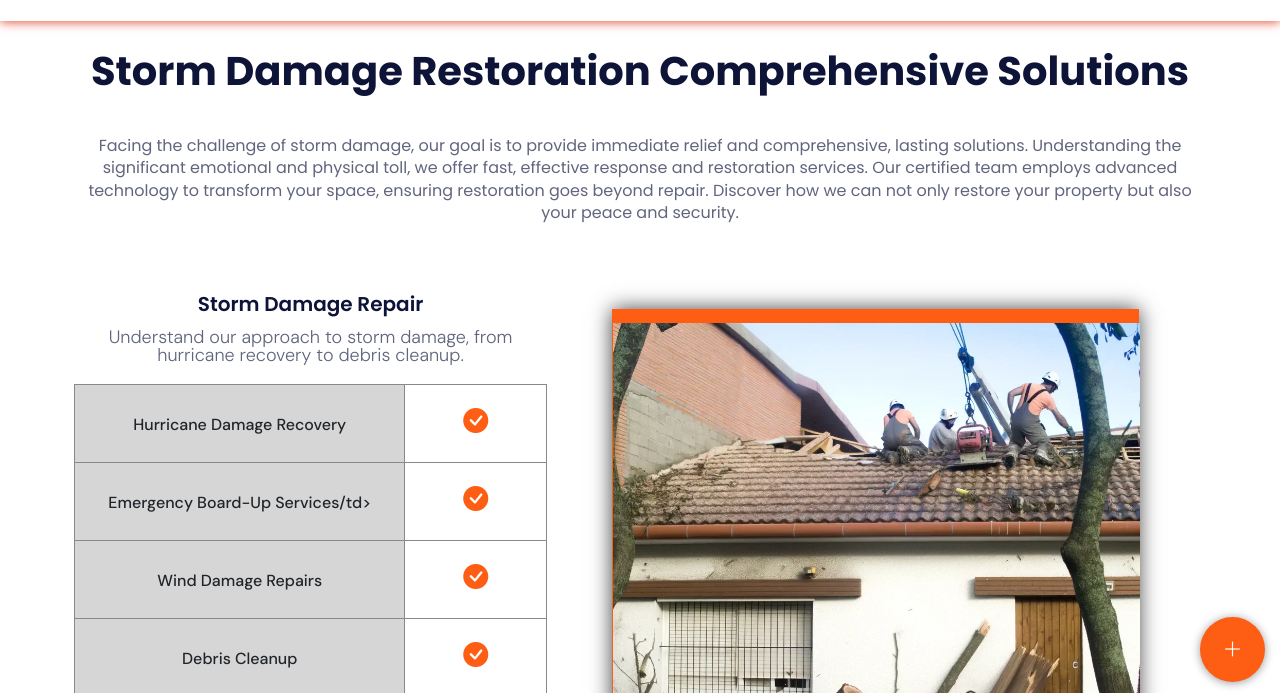
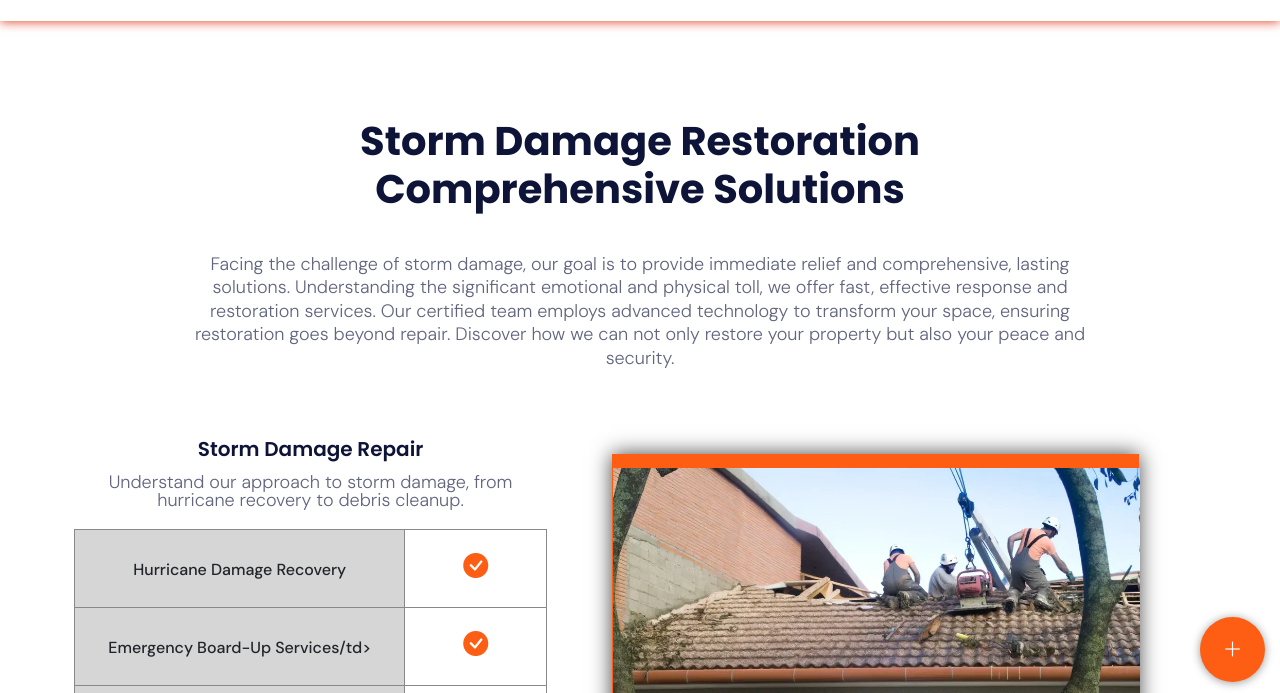
Before and after one commit to Lumaraseo/paramount, a website: page storm.html in a window 1280 px wide. Shown: the part 103-796 px from the top of the page. Drawn offline with nearby package versions, Linux system fonts and the light colour scheme.

Commit message:
tiitle and text for services finished responsive

```diff
--- a/css/fire.css
+++ b/css/fire.css
@@ -272,7 +272,7 @@ main {
     }
 
     .textH1Fire {
-        padding: 30px 81px 24px;
+        padding: 30px 24px;
     }
 
     .accordion {
@@ -286,6 +286,12 @@ main {
 }
 
 @media screen and (min-width: 1024px) {
+
+    .sectionTittle{
+        margin-top: 70px;
+
+    }
+
     .containCardSer {
         width: 90%;
         position: relative;
@@ -293,6 +299,16 @@ main {
         flex-direction: row-reverse;
         justify-content: center;
         align-items: center;
+    }
+
+    .titleH1Fire{
+        max-width: 600px;
+        margin: auto;
+    }
+
+    .textH1Fire{
+        max-width: 1021px;
+        margin: auto;
     }
 
     .imgSer {
--- a/css/mold.css
+++ b/css/mold.css
@@ -83,6 +83,7 @@ main {
     color: var(--Text-general);
     font-weight: 300;
     text-align: center;
+    line-height: 1.3;
 }
 
 .textH1Mold {
@@ -245,6 +246,12 @@ main {
 }
 
 @media screen and (min-width: 768px) {
+
+    .titleH1Mold {
+        max-width: 600px;
+        margin: auto;
+    }
+
     .containCardSer {
         width: 60%;
         border: none;
@@ -283,7 +290,7 @@ main {
     }
 
     .textH1Mold {
-        padding: 30px 81px 24px;
+        padding: 30px 10% 24px;
     }
 
     .accordion {
@@ -297,6 +304,11 @@ main {
 }
 
 @media screen and (min-width: 1024px) {
+
+    .sectionTittle {
+        margin-top: 70px;
+    }
+
     .containCardSer {
         width: 90%;
         position: relative;
--- a/css/storm.css
+++ b/css/storm.css
@@ -154,11 +154,12 @@ main {
     font-size: 25px;
 }
 .textH1Storm  {
+    font-family: "DM Sans", sans-serif;
+    font-size: 18px;
+    color: var(--Text-general);
+    font-weight: 300;
     text-align: center;
-    font-size: 16px;
-    line-height: 1.4;
-    color: var(--Text-general);
-    padding: 30px 15px 24px;
+    line-height: 1.3;
 }
 
 .accordion-button {
@@ -273,7 +274,7 @@ main {
     }
 
     .textH1Storm {
-        padding: 30px 81px 24px;
+        padding: 30px 46px 24px;
     }
 
     .accordion {
@@ -287,6 +288,20 @@ main {
 }
 
 @media screen and (min-width: 1024px) {
+
+    .sectionTittle {
+        margin-top: 70px;
+    }
+
+    .titleH1Storm{
+        padding: 50px 20% 10px;
+    }
+
+    .textH1Storm{
+        max-width: 1021px;
+        margin: auto;
+    }
+
     .containCardSer {
         width: 90%;
         position: relative;
--- a/css/water.css
+++ b/css/water.css
@@ -76,7 +76,7 @@ main {
 }
 
 .titleH2InfoSer,
-.titleH2Faq{
+.titleH2Faq {
     font-family: "Poppins", sans-serif;
     text-align: center;
     font-size: 20px;
@@ -192,7 +192,7 @@ main {
     --bs-accordion-btn-focus-box-shadow: none;
 }
 
-.cnt-callto{
+.cnt-callto {
     display: flex;
     flex-direction: column;
     justify-content: center;
@@ -237,11 +237,15 @@ main {
     border-radius: 4px;
 }
 
-.hiper{
+.hiper {
     text-decoration: none;
 }
 
-@media screen and (min-width: 768px){
+@media screen and (min-width: 768px) {
+
+    .titleH1Water {
+        padding: 50px 115px 10px;
+    }
     .containCardSer {
         width: 60%;
         border: none;
@@ -260,11 +264,11 @@ main {
         position: absolute;
         width: 80%;
         height: 100%;
-        background-color:var(--Orange-general);
+        background-color: var(--Orange-general);
         z-index: -1;
         top: -14px;
         left: 61px;
-        box-shadow: 0px 0px 20px 0px rgba(0,0,0,0.75);
+        box-shadow: 0px 0px 20px 0px rgba(0, 0, 0, 0.75);
         border: none;
     }
 
@@ -294,6 +298,21 @@ main {
 }
 
 @media screen and (min-width: 1024px) {
+
+    .sectionTittle {
+        margin-top: 70px;
+    }
+
+    .titleH1Water {
+        max-width:700px;
+        margin: auto;
+    }
+
+    .textH1Water {
+        max-width: 900px;
+        margin: auto;
+    }
+
     .containCardSer {
         width: 90%;
         position: relative;
--- a/storm.html
+++ b/storm.html
@@ -66,7 +66,7 @@
 
             <!--Tiitle  -->
 
-            <section>
+            <section class="sectionTittle">
                 <h1 class="titleH1Storm">Storm Damage Restoration Comprehensive Solutions</h1>
                 <p class="textH1Storm">
                     Facing the challenge of storm damage, our goal is to provide immediate relief and comprehensive,
```
Also changed, not shown: fire.html (+1 -1 lines), mold.html (+1 -1 lines), water.html (+1 -1 lines).
